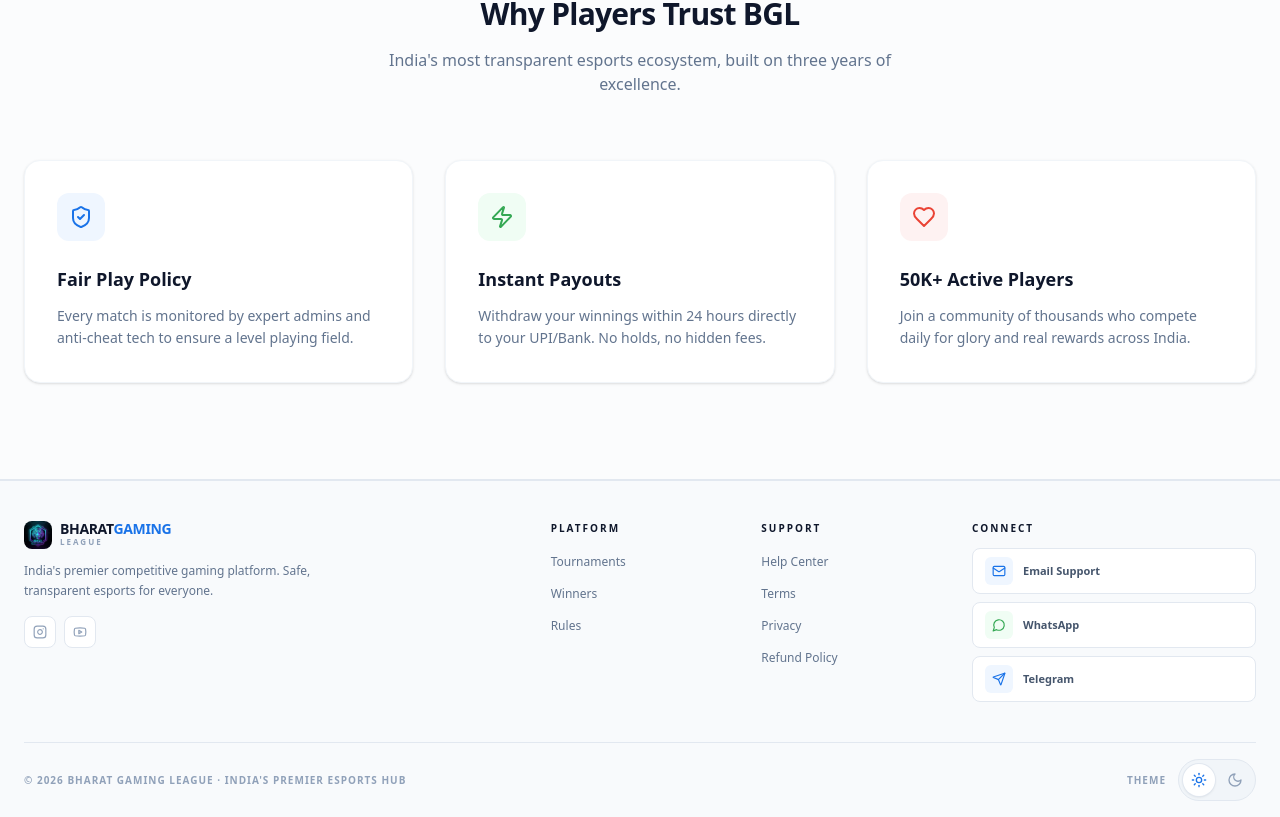
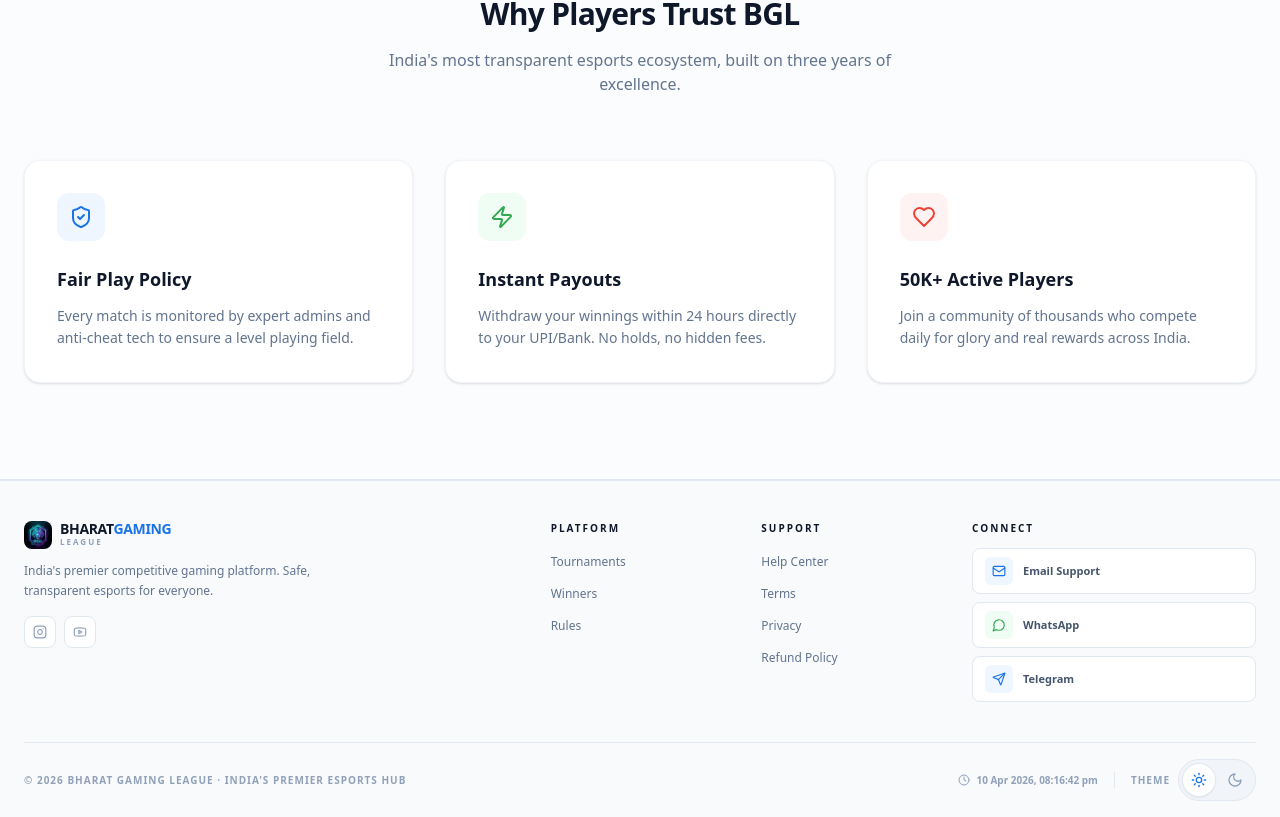
Before and after one commit to coretern/bharat-gaming-league, a Next.js app: page / in a window 1280 px wide. Shown: the part 1391-2208 px from the top of the page. Built offline with nearby package versions, Linux system fonts and the light colour scheme; no server answers; the database is empty.

Commit message:
add time in footer

```diff
--- a/components/Footer.tsx
+++ b/components/Footer.tsx
@@ -2,6 +2,7 @@
 import Image from 'next/image';
 import { Instagram, Youtube, Mail, MessageCircle, Send } from 'lucide-react';
 import { ThemeToggle } from './ThemeToggle';
+import LiveClock from './LiveClock';
 
 const socials = [
   { icon: Instagram, href: '#', label: 'Instagram' },
@@ -93,9 +94,13 @@
           <p className="text-[10px] font-bold text-slate-400 uppercase tracking-widest text-center sm:text-left">
             © 2026 Bharat Gaming League · India's Premier Esports Hub
           </p>
-          <div className="flex items-center gap-3">
-            <span className="text-[10px] font-bold text-slate-400 uppercase tracking-widest">Theme</span>
-            <ThemeToggle />
+          <div className="flex items-center gap-4">
+            <LiveClock />
+            <div className="w-px h-4 bg-slate-200 dark:bg-slate-700 hidden sm:block" />
+            <div className="flex items-center gap-2">
+              <span className="text-[10px] font-bold text-slate-400 uppercase tracking-widest">Theme</span>
+              <ThemeToggle />
+            </div>
           </div>
         </div>
 
--- /dev/null
+++ b/components/LiveClock.tsx
@@ -0,0 +1,30 @@
+'use client';
+
+import { useState, useEffect } from 'react';
+import { Clock } from 'lucide-react';
+
+export default function LiveClock() {
+  const [time, setTime] = useState<string>('');
+
+  useEffect(() => {
+    const update = () => {
+      const now = new Date();
+      setTime(now.toLocaleString('en-IN', {
+        day: '2-digit', month: 'short', year: 'numeric',
+        hour: '2-digit', minute: '2-digit', second: '2-digit', hour12: true
+      }));
+    };
+    update();
+    const id = setInterval(update, 1000);
+    return () => clearInterval(id);
+  }, []);
+
+  if (!time) return null;
+
+  return (
+    <div className="flex items-center gap-1.5 text-[10px] font-bold text-slate-400 tabular-nums">
+      <Clock className="w-3 h-3" />
+      <span>{time}</span>
+    </div>
+  );
+}
```
